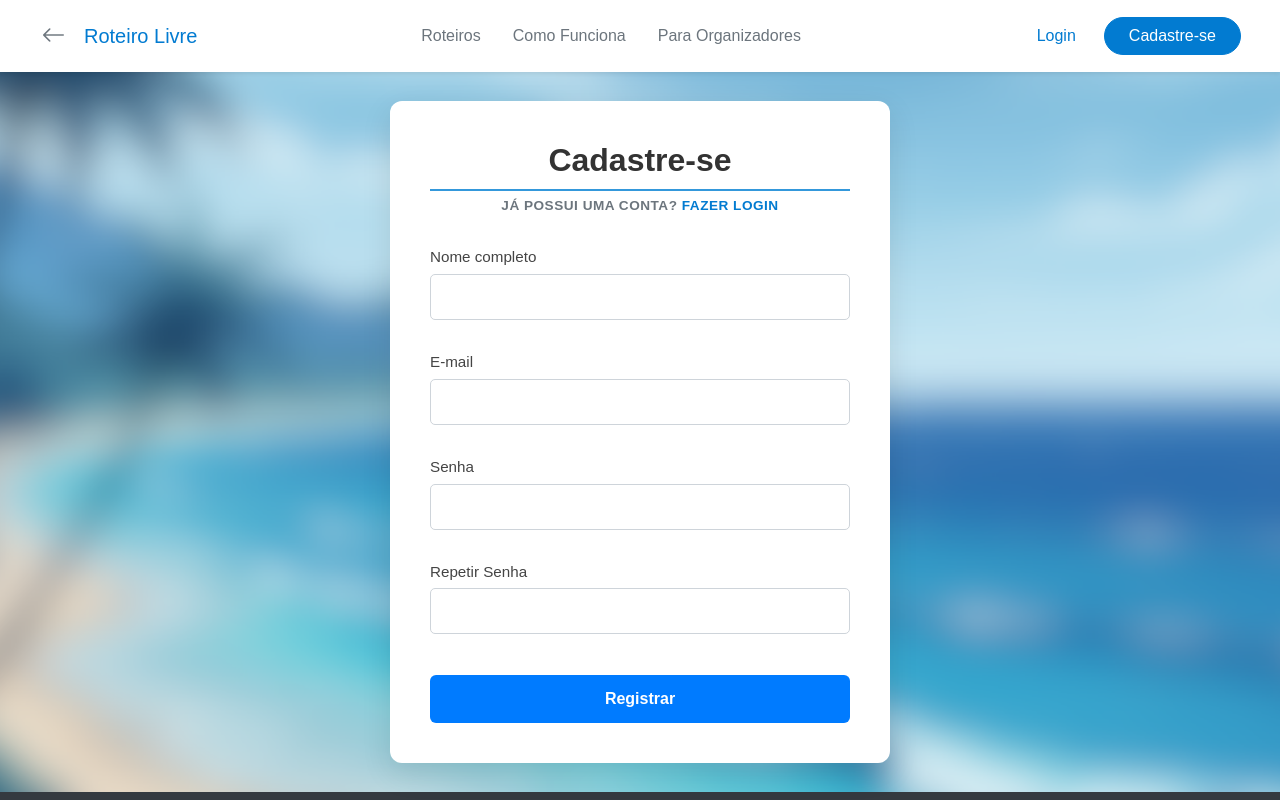
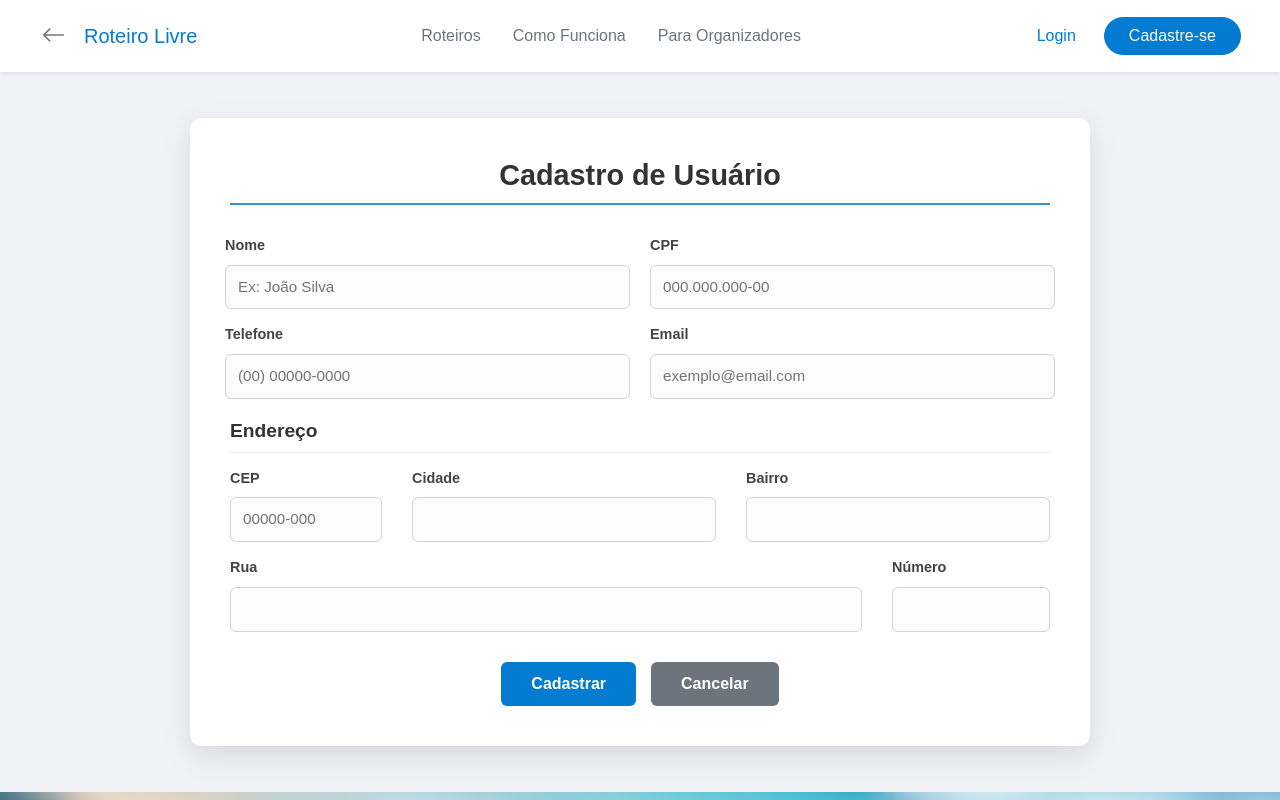
Before and after one commit to Rodrigo-Dourad0/prg04-rodrigo-front-end-react, a React (Vite) app in the folder projeto-web-react/: page /cadastro in a window 1280 px wide. Shown: the top 800 px of the page. Built offline with nearby package versions, Linux system fonts and the light colour scheme.

Commit message:
Adiciona tela de criar de viagens

```diff
--- a/projeto-web-react/src/App.jsx
+++ b/projeto-web-react/src/App.jsx
@@ -6,6 +6,7 @@ import Admin from './modules/Admin/pages/Admin';
 import Cadastro from './modules/Auth/pages/Cadastro';
 import Atividade3 from './modules/Atividades/pages/Atividade3';
 import Atividade4 from './modules/Atividades/pages/Atividade4';
+import CreateTour from './modules/Tours/pages/CreateTour';
 import AdministracaoUsuarios from './modules/Admin/pages/AdministracaoUsuarios';
 
 function App() {
@@ -13,10 +14,17 @@ function App() {
     <BrowserRouter>
       <Routes>
         <Route path="/" element={<Home />} />
+
         <Route path="/cadastro" element={<Cadastro />} />
+
         <Route path="/admin" element={<Admin />} />
+
         <Route path="/admin/usuarios" element={<AdministracaoUsuarios />} />
+
+        <Route path="/CreateTours" element={<CreateTour />} />
+
         <Route path="/atividade-3" element={<Atividade3 />} />
+
         <Route path="/atividade-4" element={<Atividade4 />} />
       </Routes>
     </BrowserRouter>
--- a/projeto-web-react/src/modules/Admin/pages/Admin.jsx
+++ b/projeto-web-react/src/modules/Admin/pages/Admin.jsx
@@ -20,6 +20,14 @@ function Admin() {
                 <i className="bi bi-people-fill dashboard-icon"></i>
                 <span>Administração de Usuários</span>
             </Link>
+
+
+            <Link to="/CreateTours" className="btn p-3 dashboard-card card-users text-decoration-none">
+                <i className="bi bi-people-fill dashboard-icon"></i>
+                <span>Criar Viagens - teste </span>
+            </Link>
+
+
 
             <button
                 onClick={() => setAtividadesOpen(!atividadesOpen)}
--- a/projeto-web-react/src/modules/Auth/pages/Cadastro.jsx
+++ b/projeto-web-react/src/modules/Auth/pages/Cadastro.jsx
@@ -1,7 +1,4 @@
-import { Link } from 'react-router-dom';
-import Footer from '../../../shared/components/Footer';
 import Navbar from '../../../shared/components/Navbar';
-
 import '../styles/cadastro.css';
 
 function Cadastro() {
@@ -9,53 +6,82 @@ function Cadastro() {
     <>
       <Navbar />
 
-
-
       <div className="cadastro-wrapper">
         <div className="cadastro-box">
 
-
-            <h1 className="cadastro-title">Cadastre-se</h1>
-
-            <p className="cadastro-subtitle">
-                JÁ POSSUI UMA CONTA? <Link to="/">FAZER LOGIN</Link>
-            </p>
+            <h1 className="cadastro-title">Cadastro de Usuário</h1>
 
             <form>
-                {/* Nome Completo */}
-                <div className="mb-3">
-                    <label className="form-label-cadastro">Nome completo</label>
-                    <input type="text" className="form-control-cadastro" />
+                {/* Linha 1: Nome e CPF */}
+                <div className="form-row">
+                    <div className="form-col">
+                        <label className="form-label-cadastro">Nome</label>
+                        <input type="text" className="form-control-cadastro" placeholder="Ex: João Silva" />
+                    </div>
+                    <div className="form-col">
+                        <label className="form-label-cadastro">CPF</label>
+                        <input type="text" className="form-control-cadastro" placeholder="000.000.000-00" />
+                    </div>
                 </div>
 
-                {/* E-mail */}
-                <div className="mb-3">
-                    <label className="form-label-cadastro">E-mail</label>
-                    <input type="email" className="form-control-cadastro" />
+                {/* Linha 2: Telefone e Email */}
+                <div className="form-row">
+                    <div className="form-col">
+                        <label className="form-label-cadastro">Telefone</label>
+                        <input type="text" className="form-control-cadastro" placeholder="(00) 00000-0000" />
+                    </div>
+                    <div className="form-col">
+                        <label className="form-label-cadastro">Email</label>
+                        <input type="email" className="form-control-cadastro" placeholder="exemplo@email.com" />
+                    </div>
                 </div>
 
-                {/* Senha */}
-                <div className="mb-3">
-                    <label className="form-label-cadastro">Senha</label>
-                    <input type="password" className="form-control-cadastro" />
+                {/* Seção Endereço */}
+                <h3 className="section-title">Endereço</h3>
+
+                {/* Linha 3: CEP, Cidade, Bairro */}
+                <div className="form-row">
+                    <div className="form-col col-small">
+                        <label className="form-label-cadastro">CEP</label>
+                        <input type="text" className="form-control-cadastro" placeholder="00000-000" />
+                    </div>
+                    <div className="form-col col-medium">
+                        <label className="form-label-cadastro">Cidade</label>
+                        <input type="text" className="form-control-cadastro" />
+                    </div>
+                    <div className="form-col col-medium">
+                        <label className="form-label-cadastro">Bairro</label>
+                        <input type="text" className="form-control-cadastro" />
+                    </div>
                 </div>
 
-                {/* Repetir Senha */}
-                <div className="mb-3">
-                    <label className="form-label-cadastro">Repetir Senha</label>
-                    <input type="password" className="form-control-cadastro" />
+                {/* Linha 4: Rua e Número */}
+                <div className="form-row">
+                    <div className="form-col col-large">
+                        <label className="form-label-cadastro">Rua</label>
+                        <input type="text" className="form-control-cadastro" />
+                    </div>
+                    <div className="form-col col-small">
+                        <label className="form-label-cadastro">Número</label>
+                        <input type="text" className="form-control-cadastro" />
+                    </div>
                 </div>
 
-                {/* Botão Registrar */}
-                <button type="submit" className="btn-registrar">
-                    Registrar
-                </button>
+
+                <div className="button-group">
+                    <button type="submit" className="btn-registrar">
+                        Cadastrar
+                    </button>
+                    <button type="button" className="btn-cancelar">
+                        Cancelar
+                    </button>
+                </div>
+
             </form>
 
         </div>
       </div>
 
-      <Footer />
     </>
   );
 }
--- a/projeto-web-react/src/modules/Auth/styles/cadastro.css
+++ b/projeto-web-react/src/modules/Auth/styles/cadastro.css
@@ -1,72 +1,76 @@
-
-/* O Container Principal que centraliza a caixa na tela */
+/* O Container Principal */
 .cadastro-wrapper {
-
     display: flex;
     justify-content: center;
     align-items: center;
     min-height: calc(100vh - 80px);
     padding: 20px;
+    background-color: #f0f2f5;
 }
 
-/* A Caixa do Formulário */
+/* Caixa do Formulário */
 .cadastro-box {
     background-color: #ffffff;
     width: 100%;
-    max-width: 500px;
+    max-width: 900px;
     padding: 40px;
     border-radius: 12px;
     box-shadow: 0 10px 30px rgba(0, 0, 0, 0.1);
-    position: relative;
+}
+
+/* Títulos */
+.cadastro-title {
+    color: #333;
+    font-size: 1.8rem;
+    font-weight: 700;
+    text-align: center;
+    margin-bottom: 30px;
+}
+
+.section-title {
+    font-size: 1.2rem;
+    font-weight: 700;
+    color: #333;
+    margin-top: 20px;
+    margin-bottom: 15px;
+    border-bottom: 1px solid #eee;
+    padding-bottom: 10px;
 }
 
 
-/* Títulos e Textos */
-.cadastro-title {
-    color: #333;
-    font-size: 2rem;
-    font-weight: 700;
-    text-align: center;
-    margin-bottom: 5px;
+.form-row {
+    display: flex;
+    gap: 20px;
+    margin-bottom: 15px;
 }
 
-.cadastro-subtitle {
-    text-align: center;
-    color: #6c757d;
-    font-size: 0.85rem;
-    font-weight: 600;
-    margin-bottom: 30px;
-    text-transform: uppercase;
-    letter-spacing: 0.5px;
+.form-col {
+    display: flex;
+    flex-direction: column;
+    flex: 1;
 }
 
-.cadastro-subtitle a {
-    color: #027BD1;
-    text-decoration: none;
-}
 
-.cadastro-subtitle a:hover {
-    text-decoration: underline;
-}
+.col-small { flex: 1; }
+.col-medium { flex: 2; }
+.col-large { flex: 4; }
 
 /* Estilização dos Inputs */
 .form-label-cadastro {
-    font-weight: 500;
+    font-weight: 600;
     color: #444;
-    margin-bottom: 5px;
-    display: block;
-    font-size: 0.95rem;
+    margin-bottom: 8px;
+    font-size: 0.9rem;
 }
 
 .form-control-cadastro {
     width: 100%;
     padding: 10px 12px;
     border: 1px solid #ced4da;
-    border-radius: 5px;
-    margin-bottom: 15px;
-    font-size: 1rem;
+    border-radius: 6px;
+    font-size: 0.95rem;
     color: #495057;
-    transition: border-color 0.2s;
+    background-color: #fcfcfc;
 }
 
 .form-control-cadastro:focus {
@@ -75,18 +79,23 @@
     box-shadow: 0 0 0 3px rgba(2, 123, 209, 0.1);
 }
 
-/* Botão Registrar */
+/* Área dos Botões */
+.button-group {
+    display: flex;
+    justify-content: center;
+    gap: 15px;
+    margin-top: 30px;
+}
+
 .btn-registrar {
-    width: 100%;
-    background-color: #007bff;
+    background-color: #027BD1;
     color: white;
     border: none;
-    padding: 12px;
+    padding: 10px 30px;
     font-size: 1rem;
     font-weight: 600;
     border-radius: 6px;
     cursor: pointer;
-    margin-top: 10px;
     transition: background-color 0.2s;
 }
 
@@ -94,13 +103,26 @@
     background-color: #0056b3;
 }
 
-/* Responsividade */
-@media (max-width: 576px) {
-    .cadastro-box {
-        padding: 30px 20px;
-    }
+.btn-cancelar {
+    background-color: #6c757d;
+    color: white;
+    border: none;
+    padding: 10px 30px;
+    font-size: 1rem;
+    font-weight: 600;
+    border-radius: 6px;
+    cursor: pointer;
+    transition: background-color 0.2s;
+}
 
-    .cadastro-title {
-        font-size: 1.75rem;
+.btn-cancelar:hover {
+    background-color: #5a6268;
+}
+
+/*Em telas pequenas, as colunas viram linhas */
+@media (max-width: 768px) {
+    .form-row {
+        flex-direction: column;
+        gap: 10px;
     }
 }
--- a/projeto-web-react/src/modules/Home/pages/Home.jsx
+++ b/projeto-web-react/src/modules/Home/pages/Home.jsx
@@ -16,10 +16,18 @@ function Home() {
 
     <Stats />
 
-    <Tours />
 
-    <HowItWorks />
+    <section id="Tours">
 
+       <Tours />
+
+    </section>
+
+    <section id="Como-Funciona">
+
+       <HowItWorks />
+
+    </section>
 
     <Footer />
     </>
--- /dev/null
+++ b/projeto-web-react/src/modules/Tours/components/TourForm.jsx
@@ -0,0 +1,132 @@
+import { useState } from 'react';
+import { useNavigate } from 'react-router-dom';
+import '../styles/tour-form.css';
+
+function TourForm({ onSubmit }) {
+  const navigate = useNavigate();
+
+  const [formData, setFormData] = useState({
+    titulo: '',
+    destino: '',
+    imagem: null,
+    descricao: '',
+    dataPartida: '',
+    dataRetorno: '',
+    preco: '',
+    vagasTotais: '',
+    status: 'ABERTA'
+  });
+
+  const [preview, setPreview] = useState(null);
+
+  const handleChange = (e) => {
+    const { name, value, files } = e.target;
+
+    if (name === 'imagem' && files && files[0]) {
+      const file = files[0];
+      setFormData((prev) => ({ ...prev, [name]: file }));
+      setPreview(URL.createObjectURL(file));
+    } else {
+      setFormData((prev) => ({ ...prev, [name]: value }));
+    }
+  };
+
+  const handleSubmit = (e) => {
+    e.preventDefault();
+
+    if (!formData.imagem) {
+        alert("Por favor, selecione uma imagem de capa.");
+        return;
+    }
+
+    const payload = {
+      ...formData,
+      preco: parseFloat(formData.preco),
+      vagasTotais: parseInt(formData.vagasTotais, 10)
+    };
+
+    onSubmit(payload);
+  };
+
+  return (
+    <form className="tour-form" onSubmit={handleSubmit}>
+
+      <div className="row mb-3">
+        <div className="col-md-6">
+          <label htmlFor="titulo" className="form-label">Título da Viagem</label>
+          <input type="text" className="form-control" id="titulo" name="titulo" placeholder="Ex: Excursão Chapada" value={formData.titulo} onChange={handleChange} required />
+        </div>
+        <div className="col-md-6">
+          <label htmlFor="destino" className="form-label">Destino</label>
+          <input type="text" className="form-control" id="destino" name="destino" placeholder="Ex: Lençóis - BA" value={formData.destino} onChange={handleChange} required />
+        </div>
+      </div>
+
+      <div className="mb-4">
+        <label className="form-label">Foto de Capa</label>
+        <div className="image-upload-container">
+            <input
+                type="file"
+                id="imagem-upload"
+                name="imagem"
+                accept="image/*"
+                onChange={handleChange}
+                className="hidden-input"
+            />
+
+            <label htmlFor="imagem-upload" className="upload-box-label">
+                {preview ? (
+                    <img src={preview} alt="Pré-visualização" className="preview-image" />
+                ) : (
+                    <div className="placeholder-content">
+                        <i className="bi bi-cloud-arrow-up-fill placeholder-icon"></i>
+                        <p className="mb-0 fw-bold">Clique para enviar a imagem</p>
+                        <small className="text-muted">JPG, PNG ou WEBP</small>
+                    </div>
+                )}
+            </label>
+        </div>
+      </div>
+
+      <div className="mb-3">
+        <label htmlFor="descricao" className="form-label">Descrição do Roteiro</label>
+        <textarea className="form-control" id="descricao" name="descricao" rows="4" value={formData.descricao} onChange={handleChange} required></textarea>
+      </div>
+
+      <div className="row mb-3">
+        <div className="col-md-6">
+          <label htmlFor="dataPartida" className="form-label">Data de Partida</label>
+          <input type="datetime-local" className="form-control" id="dataPartida" name="dataPartida" value={formData.dataPartida} onChange={handleChange} required />
+        </div>
+        <div className="col-md-6">
+          <label htmlFor="dataRetorno" className="form-label">Data de Retorno</label>
+          <input type="datetime-local" className="form-control" id="dataRetorno" name="dataRetorno" value={formData.dataRetorno} onChange={handleChange} required />
+        </div>
+      </div>
+
+      <div className="row mb-3">
+        <div className="col-md-4">
+          <label htmlFor="preco" className="form-label">Preço (R$)</label>
+          <input type="number" step="0.01" min="0" className="form-control" id="preco" name="preco" placeholder="0.00" value={formData.preco} onChange={handleChange} required />
+        </div>
+        <div className="col-md-4">
+          <label htmlFor="vagasTotais" className="form-label">Vagas Totais</label>
+          <input type="number" min="0" className="form-control" id="vagasTotais" name="vagasTotais" placeholder="40" value={formData.vagasTotais} onChange={handleChange} required />
+        </div>
+
+      </div>
+
+      <div className="text-end mt-4 ">
+        <button type="button" className="btn btn-outline-secondary btn-lg px-4 me-3 m-2" onClick={() => navigate('/admin')}>
+          Cancelar
+        </button>
+        <button type="submit" className="btn btn-primary btn-lg px-5 m-2">
+          <i className="bi bi-save me-2"></i> Salvar Viagem
+        </button>
+      </div>
+
+    </form>
+  );
+}
+
+export default TourForm;
--- /dev/null
+++ b/projeto-web-react/src/modules/Tours/pages/CreateTour.jsx
@@ -0,0 +1,36 @@
+import Navbar from '../../../shared/components/Navbar';
+import TourForm from '../components/TourForm';
+
+function CreateTour() {
+
+  const handleCreateTour = (tourData) => {
+    // Conexão com o backend no futuro
+    console.log("Dados prontos para envio:", tourData);
+    alert("Teste: Viagem pronta para ser enviada! (Verifique o console F12)");
+  };
+
+  return (
+    <>
+      <Navbar />
+      <div className="container mt-5 mb-5">
+        <div className="row justify-content-center">
+          <div className="col-lg-10">
+
+            <h2 className="text-center mb-4 fw-bold" style={{ color: '#2c3e50' }}>
+              Cadastrar Nova Viagem
+            </h2>
+
+            <div className="card shadow-sm border-0 rounded-3">
+              <div className="card-body p-4 p-md-5">
+                <TourForm onSubmit={handleCreateTour} />
+              </div>
+            </div>
+
+          </div>
+        </div>
+      </div>
+    </>
+  );
+}
+
+export default CreateTour;
--- /dev/null
+++ b/projeto-web-react/src/modules/Tours/styles/tour-form.css
@@ -0,0 +1,73 @@
+.tour-form {
+    background-color: #fff;
+}
+
+.tour-form label {
+    font-weight: 600;
+    color: #444;
+    margin-bottom: 0.5rem;
+}
+
+.tour-form .form-control:focus,
+.tour-form .form-select:focus {
+    border-color: #2196f3;
+    box-shadow: 0 0 0 0.25rem rgba(33, 150, 243, 0.25);
+}
+
+.tour-form textarea {
+    resize: vertical;
+}
+
+.image-upload-container {
+    position: relative;
+    width: 100%;
+}
+
+.hidden-input {
+    display: none;
+}
+
+.upload-box-label {
+    display: flex;
+    flex-direction: column;
+    align-items: center;
+    justify-content: center;
+    height: 250px;
+    border: 2px dashed #ced4da;
+    border-radius: 12px;
+    background-color: #f8f9fa;
+    cursor: pointer;
+    transition: all 0.3s ease;
+    overflow: hidden;
+    position: relative;
+}
+
+.upload-box-label:hover {
+    background-color: #e9ecef;
+    border-color: #2196f3;
+}
+
+.placeholder-content {
+    text-align: center;
+    color: #6c757d;
+    padding: 20px;
+}
+
+.placeholder-icon {
+    font-size: 3rem;
+    color: #2196f3;
+    margin-bottom: 10px;
+}
+
+.preview-image {
+    width: 100%;
+    height: 100%;
+    object-fit: cover;
+    position: absolute;
+    top: 0;
+    left: 0;
+}
+
+.upload-box-label:hover .preview-image {
+    opacity: 0.8;
+}
--- a/projeto-web-react/src/shared/components/Navbar.jsx
+++ b/projeto-web-react/src/shared/components/Navbar.jsx
@@ -50,12 +50,12 @@ function Navbar() {
             <div className="collapse navbar-collapse" id="menuPrincipal">
             <ul className="navbar-nav mx-auto mb-2 mb-lg-0 gap-3">
                 <li className="nav-item">
-                <a className="nav-link fw-semibold nav-link-custom" href="#">
+                <a className="nav-link fw-semibold nav-link-custom" href="#Tours">
                     Roteiros
                 </a>
                 </li>
                 <li className="nav-item">
-                <a className="nav-link fw-semibold nav-link-custom" href="#">
+                <a className="nav-link fw-semibold nav-link-custom" href="#Como-Funciona">
                     Como Funciona
                 </a>
                 </li>
@@ -75,7 +75,7 @@ function Navbar() {
                 </button>
 
                 <Link
-                    to="/cadastro" className="btn fw-bold rounded-pill px-4 btn-signup" onClick={handleCloseLogin}>
+                    to="/Cadastro" className="btn fw-bold rounded-pill px-4 btn-signup" onClick={handleCloseLogin}>
                     Cadastre-se
                 </Link>
 
```
